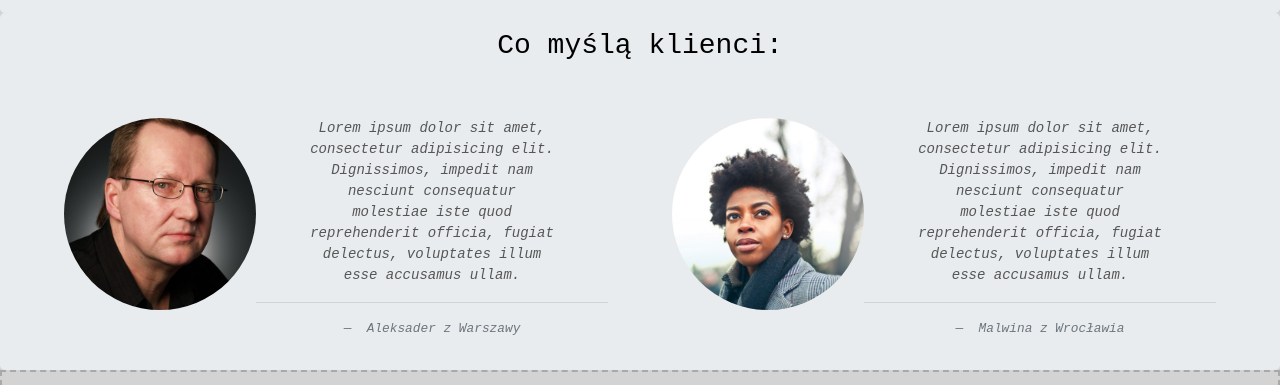
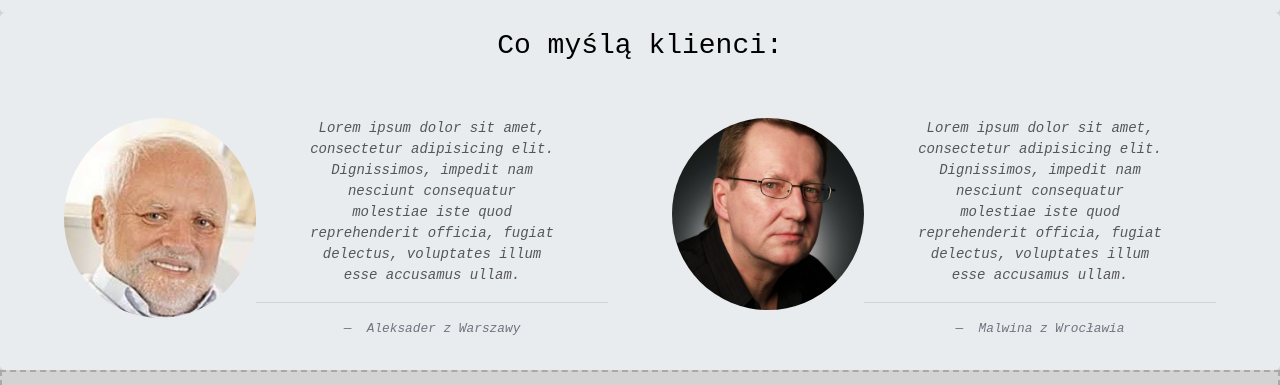
Before and after one commit to mattello4/alk_project_team1, a plain HTML site: page index.html in a window 1280 px wide. Shown: the part 1510-1895 px from the top of the page. Drawn offline with Linux system fonts and the light colour scheme.

Commit message:
podmiana grafik w sekcji co myśłą klienci

```diff
--- a/index.html
+++ b/index.html
@@ -156,7 +156,11 @@
             <div class="col-md-6">
               <div class="row">
                 <div class="col-lg-4">
-                  <img src="img/client1.png" alt="Client 1" class="client" />
+                  <img
+                    src="img/pan ze stocka.jpg"
+                    alt="Client 1"
+                    class="client"
+                  />
                 </div>
                 <div class="col-lg-8">
                   <blockquote class="blockquote text-center">
@@ -177,7 +181,7 @@
             <div class="col-md-6">
               <div class="row">
                 <div class="col-lg-4">
-                  <img src="img/client2.png" alt="Client 2" class="client" />
+                  <img src="img/client1.png" alt="Client 2" class="client" />
                 </div>
                 <div class="col-lg-8">
                   <blockquote class="blockquote text-center">
@@ -218,7 +222,7 @@
           <a href="https://www.instagram.com" target="_blank"
             ><i class="fab fa-instagram-square fa-2x"></i>
           </a>
-		  <p> &copy; Copyright by ALK3 students 2021 </p>
+          <p>&copy; Copyright by ALK3 students 2021</p>
         </div>
       </footer>
     </div>
```
Also changed, not shown: img/pan ze stocka.jpg (added). Lines whose indentation alone changed are shown as unchanged.
